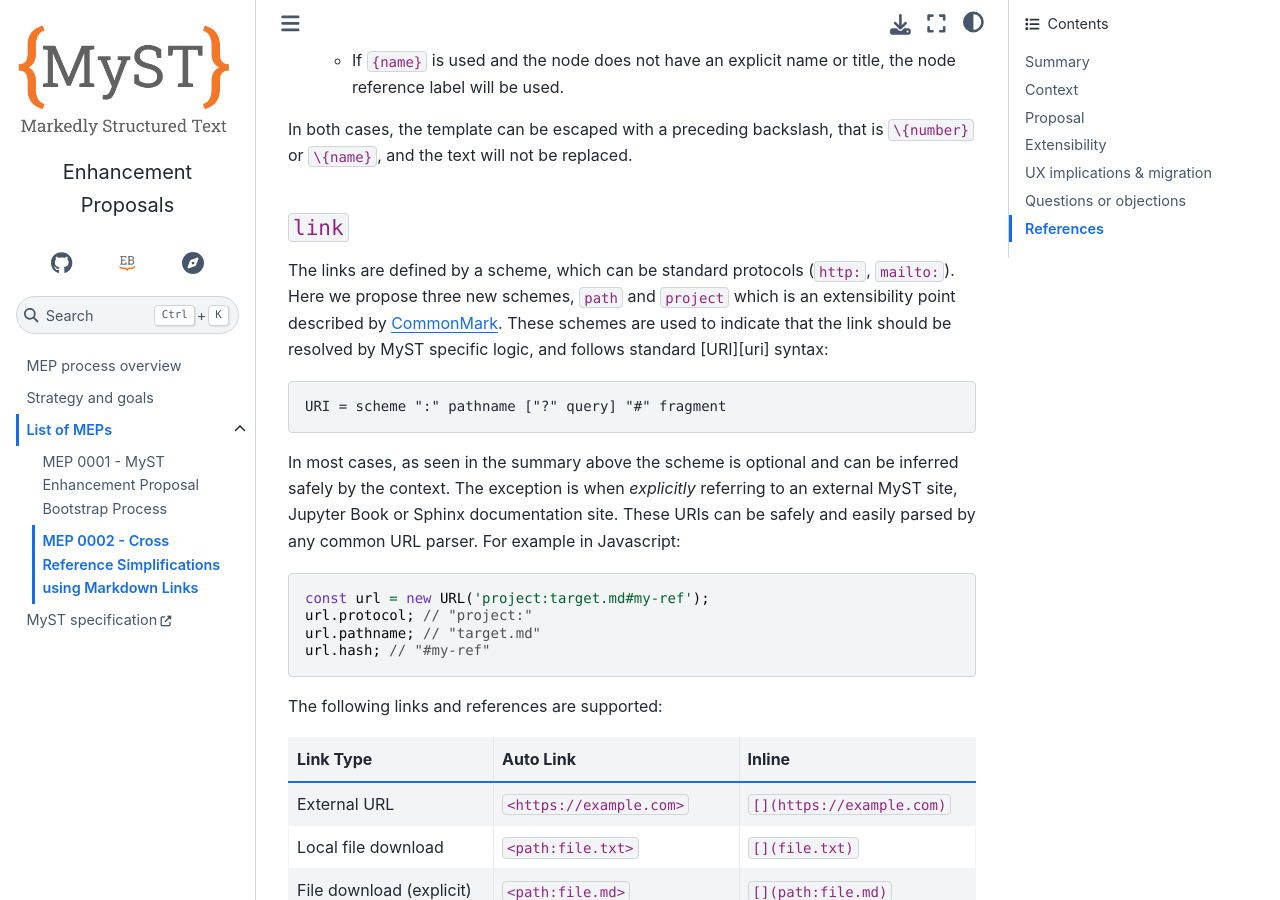
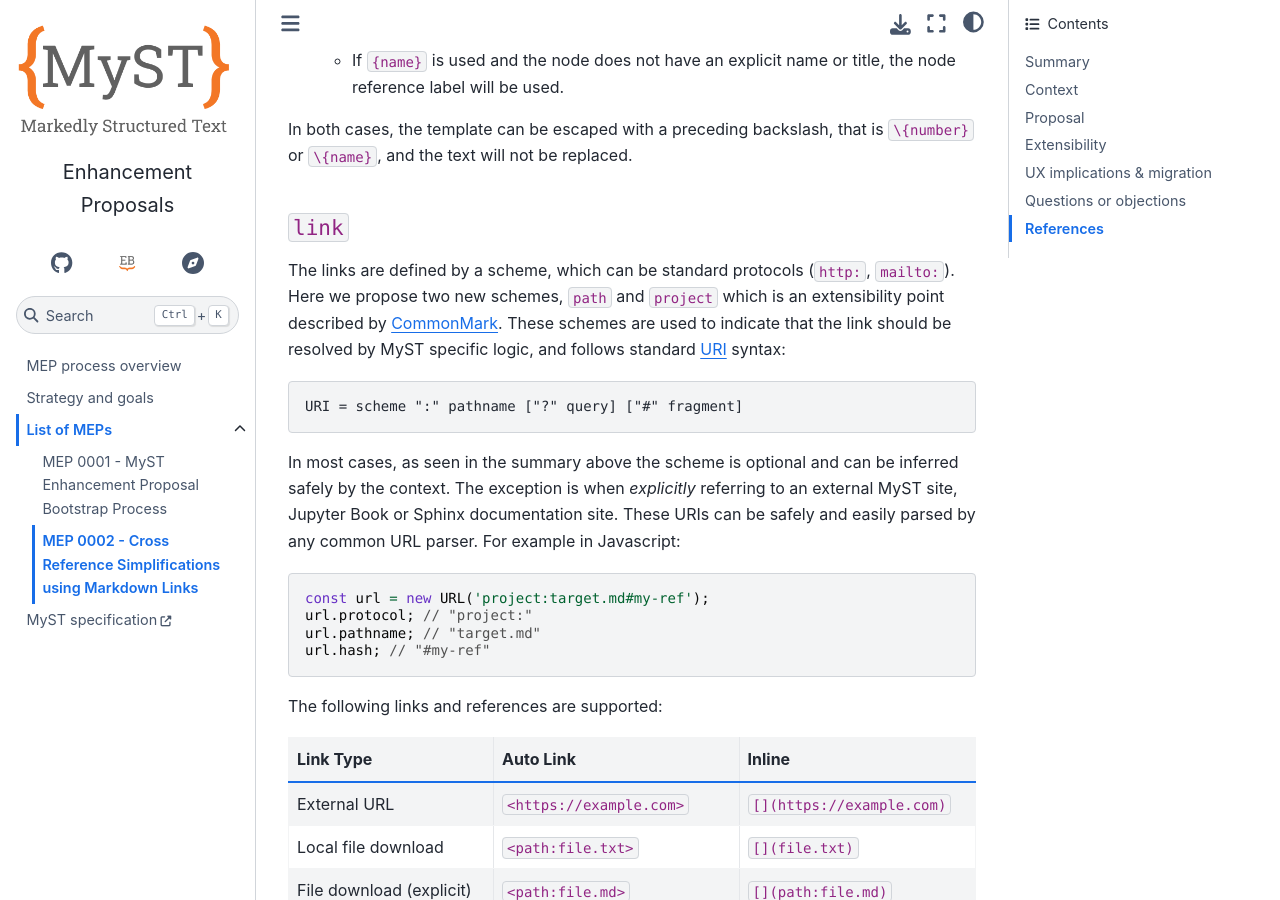
Before and after one commit to jupyter-book/myst-enhancement-proposals, a Sphinx documentation site: the page built from docs/meps/mep-0002.md, in a window 1280 px wide and 900 px high, scrolled down 7276 px. Built offline with Sphinx 7.4.7 and the Sphinx Book theme 1.1.4, drawn with Linux system fonts in a browser that asks for light colours.

Commit message:
🐛 Fix numbering, update missing link.
Thanks @colliand

````diff
--- a/docs/meps/mep-0002.md
+++ b/docs/meps/mep-0002.md
@@ -232,11 +232,11 @@ In both cases, the template can be escaped with a preceding backslash, that is `
 #### `link`
 
 The links are defined by a scheme, which can be standard protocols (`http:`, `mailto:`).
-Here we propose three new schemes, `path` and `project` which is an extensibility point described by [CommonMark](https://spec.commonmark.org/0.30/#example-598).
-These schemes are used to indicate that the link should be resolved by MyST specific logic, and follows standard [URI][uri] syntax:
+Here we propose two new schemes, `path` and `project` which is an extensibility point described by [CommonMark](https://spec.commonmark.org/0.30/#example-598).
+These schemes are used to indicate that the link should be resolved by MyST specific logic, and follows standard [URI](https://en.wikipedia.org/wiki/Uniform_Resource_Identifier) syntax:
 
 ```text
-URI = scheme ":" pathname ["?" query] "#" fragment
+URI = scheme ":" pathname ["?" query] ["#" fragment]
 ```
 
 In most cases, as seen in the summary above the scheme is optional and can be inferred safely by the context.
````
